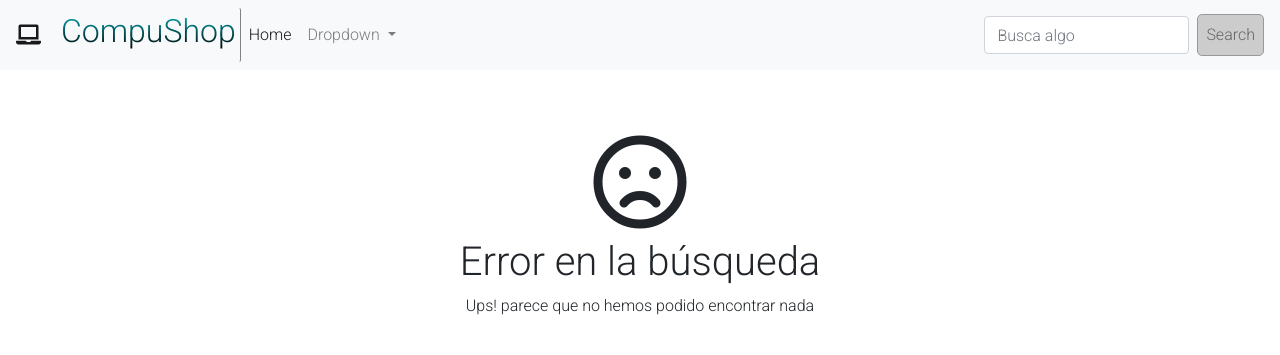
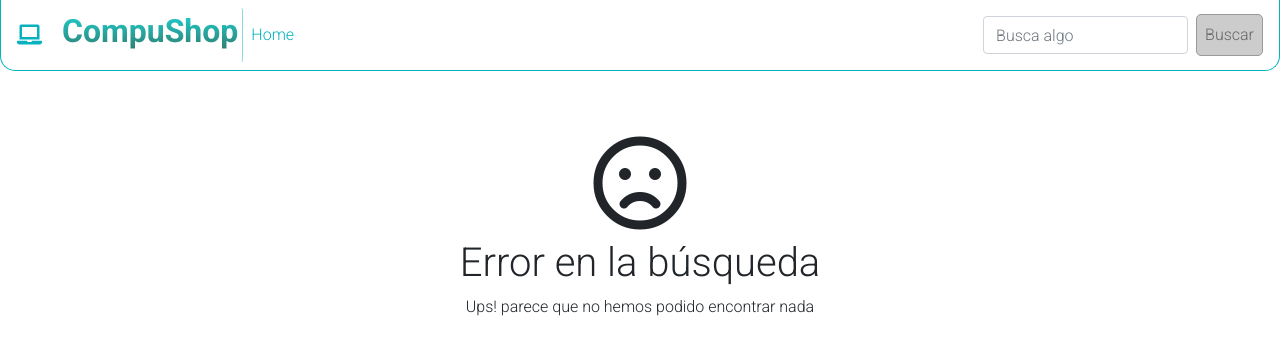
Before and after one commit to VictorRodas99/Gabinete_App, a Flask app: page / in a window 1280 px wide. Shown: the top 355 px of the page. Run offline with Flask 2, Linux system fonts and the light colour scheme; data that the repository does not hold is empty; some libraries are stand-ins or nearby versions.

Commit message:
updating

```diff
--- a/templates/home.html
+++ b/templates/home.html
@@ -9,7 +9,7 @@
   <script src="https://code.jquery.com/jquery-3.6.0.min.js"></script>
   <title>Home</title>
   <style>
-    @import url('https://fonts.googleapis.com/css2?family=Roboto:wght@300&display=swap');
+    @import url('https://fonts.googleapis.com/css2?family=Roboto:wght@300;700&display=swap');
 
     body {
       font-family: 'Roboto', 'sans-serif';
@@ -17,13 +17,22 @@
 
     .title {
       border-radius: 2px;
-      border-right: 1px solid rgba(0, 0, 0, 0.479);
+      border-right: 1px solid rgba(5, 178, 190, 0.479);
     }
 
     .title h2 {
-      background: -webkit-linear-gradient(rgb(5, 178, 190), rgb(0, 0, 0));
+      background: -webkit-linear-gradient(rgb(31, 211, 211), rgb(47, 126, 113));
+      font-weight: bold;
       -webkit-background-clip: text;
       -webkit-text-fill-color: transparent;
+    }
+
+    .navbar{
+      border-bottom: 1px solid rgb(5, 178, 190);
+      border-left: 1px solid rgb(5, 178, 190);;
+      border-right: 1px solid rgb(5, 178, 190);;
+      border-bottom-left-radius: 15px;
+      border-bottom-right-radius: 15px;
     }
 
     .btnav {
@@ -100,38 +134,26 @@
   </style>
 </head>
 <body>
-  <nav class="navbar navbar-expand-lg navbar-light bg-light">
+  <nav class="navbar navbar-expand-lg">
     <a class="navbar-brand" href="/">
-      <i class="fas fa-laptop"></i>
+      <i class="fas fa-laptop" style="color: rgb(5, 178, 190);"></i>
     </a>
     <div class="title text-center p-1">
       <h2>CompuShop</h2>
     </div>
     <button class="navbar-toggler" type="button" data-toggle="collapse" data-target="#navbarSupportedContent"
       aria-controls="navbarSupportedContent" aria-expanded="false" aria-label="Toggle navigation" style="border: none;">
-      <h4 class="fas fa-bars"></h4>
+      <h4 class="fas fa-bars" style="color: rgb(5, 178, 190);"></h4>
     </button>
     <div class="collapse navbar-collapse" id="navbarSupportedContent">
       <ul class="navbar-nav mr-auto">
         <li class="nav-item active">
-          <a class="nav-link" href="/">Home <span class="sr-only">(current)</span></a>
-        </li>
-        <li class="nav-item dropdown">
-          <a class="nav-link dropdown-toggle" href="#" id="navbarDropdown" role="button" data-toggle="dropdown"
-            aria-haspopup="true" aria-expanded="false">
-            Dropdown
-          </a>
-          <div class="dropdown-menu" aria-labelledby="navbarDropdown">
-            <a class="dropdown-item" href="#">Action</a>
-            <a class="dropdown-item" href="#">Another action</a>
-            <div class="dropdown-divider"></div>
-            <a class="dropdown-item" href="#">Something else here</a>
-          </div>
+          <a class="nav-link" href="/" style="color: rgb(5, 178, 190);">Home <span class="sr-only">(current)</span></a>
         </li>
       </ul>
       <form action="/" method="POST" class="form-inline my-2 my-lg-0">
         <input id="searchinput" name="busqueda" class="form-control mr-sm-2" type="search" placeholder="Busca algo" aria-label="Search" oninput="offDisabledButton();">
-        <button id="buscar" class="btnav my-2 my-sm-0 p-2" type="submit">Search</button>
+        <button id="buscar" class="btnav my-2 my-sm-0 p-2" type="submit">Buscar</button>
       </form>
     </div>
   </nav>
@@ -272,14 +293,26 @@
       let title = nombre[index]
       let price = datos[index].Precio
 
+      function delDiv(){
+        if(seleccionados.length > 0){
+          try{
+            let div = document.getElementsByClassName("empty")[0];
+            let padre = div.parentNode;
+            padre.removeChild(div);
+          } catch(error){console.log("No existe aún emptyDiv")}
+      }
+    }
+
       seleccionados.push({
         'title': title,
         'price': price
       });
 
-      console.log("Seleccionados list, antes de borrar: ", seleccionados);
+      delDiv();
+
+      //console.log("Seleccionados list, antes de borrar: ", seleccionados);
       let i = contador.length;
-      console.log("Longitud del contador: ", i);
+      //console.log("Longitud del contador: ", i);
 
       let conTitle = Object.entries(seleccionados[i-1])[0][1] //Object.entries devuelve una lista de keys y values dentro de otra lista
       let conPrice = Object.entries(seleccionados[i-1])[1][1]
@@ -320,6 +353,17 @@
       });
     });
 
+    $(".btn-flotante").click(function(){
+      if(seleccionados.length == 0){
+        if(!!document.getElementsByClassName("empty") == false){
+          let tagImg = '<h4 class="fas fa-exclamation"></h4>'
+          let tagP = '<p>No tienes ningún artículo en tu carrito de compras.</p>'
+          let tpContentVoid = '<div class="tp-content empty" style="text-align: center;">'+tagImg+tagP+'</div>'
+          document.getElementsByClassName("cont")[0].insertAdjacentHTML('beforeend', tpContentVoid);
+        }
+      }
+    });
+
     $(document).on('click', '.btn-del', function(){
       console.log("borrando")
       let clase = $(this).val();
@@ -350,6 +394,13 @@
       console.log(seleccionados)
       contador.pop();
 
+      if(seleccionados.length == 0){
+        let tagImg = '<h4 class="fas fa-exclamation"></h4>'
+        let tagP = '<p>No tienes ningún artículo en tu carrito de compras.</p>'
+        let tpContent = '<div class="tp-content empty" style="text-align: center;">'+tagImg+tagP+'</div>'
+        document.getElementsByClassName("cont")[0].insertAdjacentHTML('beforeend', tpContent);
+      }
+
       document.getElementById("ModalLabel").innerHTML = 'Mi carrito <span id="contador">'+contador.length+'</span>';
       document.getElementById("total").innerHTML = "<strong>Total: Gs. "+numFormat+"</strong>";
       productButtons[i].disabled = false;
```
Also changed, not shown: other parts of templates/home.html (+30 -6 lines).
